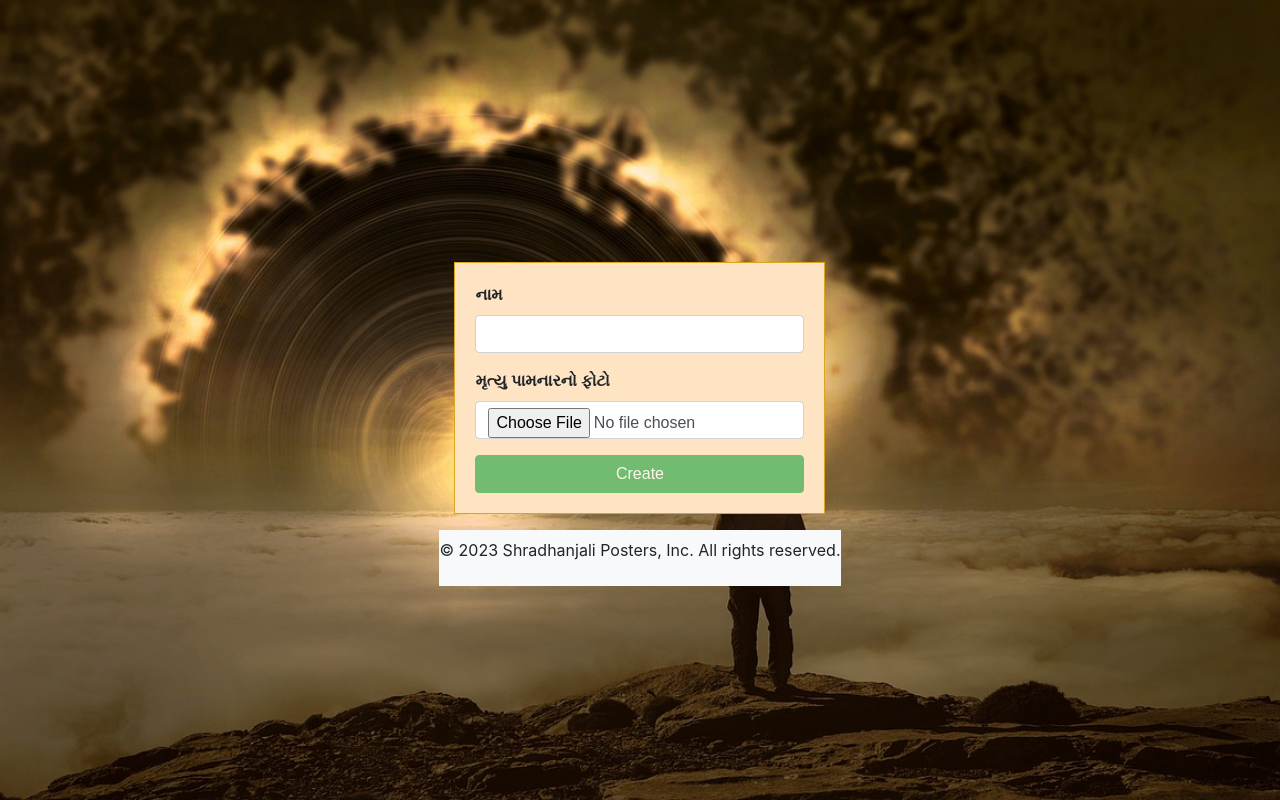
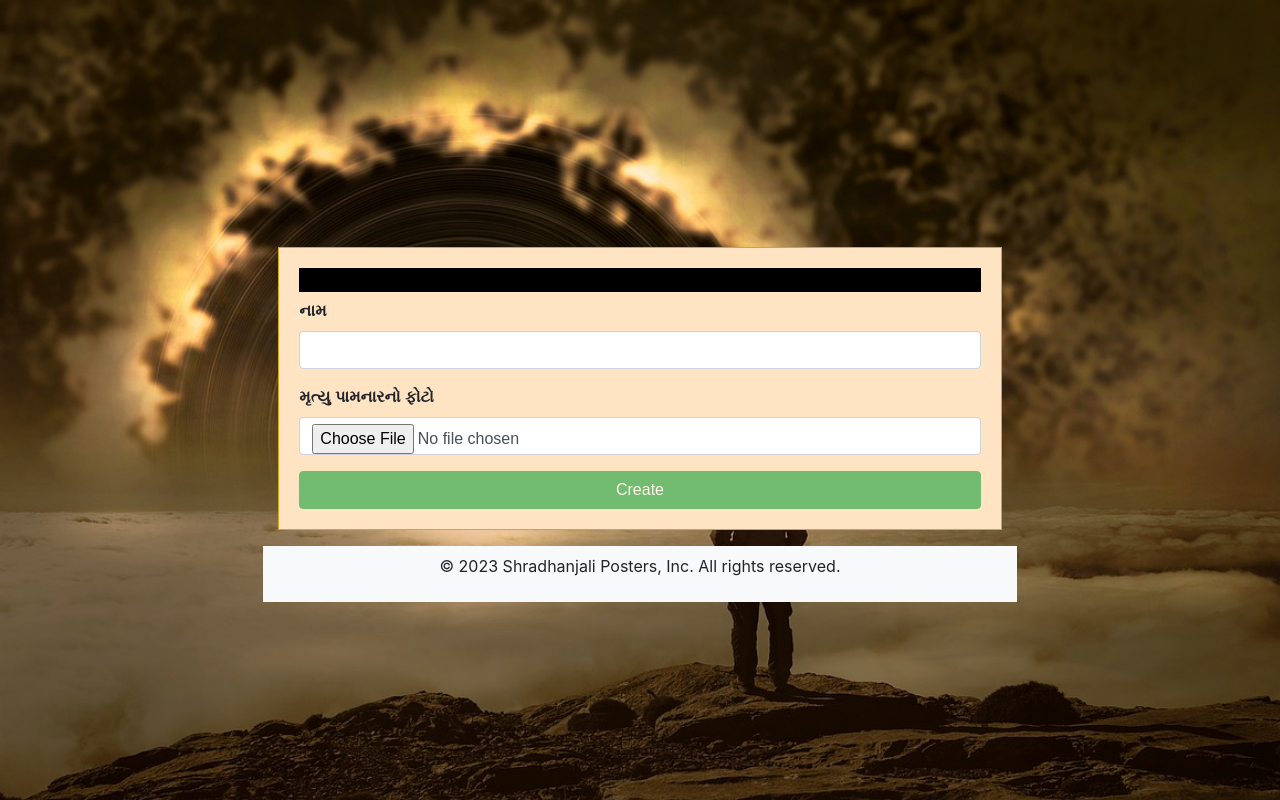
Before and after one commit to dharmsolanki/poster, a React (Create React App) app: page /shradhanjali-poster in a window 1280 px wide. Built offline with nearby package versions, Linux system fonts and the light colour scheme.

Commit message:
add note in shrandhanjali.js

```diff
--- a/src/components/Shrandhanjali.js
+++ b/src/components/Shrandhanjali.js
@@ -53,6 +53,15 @@ export default function Shrandhanjali() {
     <>
       <div className="center-container mt-3">
         <div className="center-form">
+          <marquee
+            direction="left"
+            scrollamount="5"
+            style={{ color: "white", width: "auto", backgroundColor:"black", backgroundSize:"cover" }}
+          >
+            નોંધ:- ઇમેજ જનરેટ કર્યા પછી જો એ પરફેક્ટ શૉ ન થાય તો એ ઇમેજ ડાઉનલોડ
+            કર્યા પછી પરફેક્ટ શૉ થશે.
+          </marquee>
+
           <div className="form-group">
             <label htmlFor="name">નામ</label>
             <input
@@ -98,15 +107,30 @@ export default function Shrandhanjali() {
 
                 <img src={posterImage} alt="" className="upload-image" />
               </div>
-                <img src={process.env.PUBLIC_URL + "/images/golden-diya-stand.png"} alt="" className="left-diya-stand" height="auto" width="250px" />
-                <img src={process.env.PUBLIC_URL + "/images/golden-diya-stand.png"} alt="" className="right-diya-stand" height="auto" width="250px" />
+              <img
+                src={process.env.PUBLIC_URL + "/images/golden-diya-stand.png"}
+                alt=""
+                className="left-diya-stand"
+                height="auto"
+                width="250px"
+              />
+              <img
+                src={process.env.PUBLIC_URL + "/images/golden-diya-stand.png"}
+                alt=""
+                className="right-diya-stand"
+                height="auto"
+                width="250px"
+              />
             </div>
             <div className="poster-content">
               <div className="horizontal-scroll-content">
                 <h3>સ્વ: {posterName}</h3>
                 <h2>ભાવપૂર્ણ શ્રદ્ધાંજલિ</h2>
                 <div className="lamp-image">
-                  <img src={process.env.PUBLIC_URL + "/images/diya.jpg"} alt="" />
+                  <img
+                    src={process.env.PUBLIC_URL + "/images/diya.jpg"}
+                    alt=""
+                  />
                 </div>
               </div>
             </div>
--- a/src/css/Shrandhanjali.css
+++ b/src/css/Shrandhanjali.css
@@ -7,6 +7,14 @@ body {
     min-height: 100vh;
     background-color: #f0f0f0;
 
+}
+
+.center-form {
+    padding: 20px;
+    border: 1px solid goldenrod;
+    background-color: bisque;
+    font-weight: bold;
+    font-family: Arial, Helvetica, sans-serif;
 }
 
 .poster {
```
